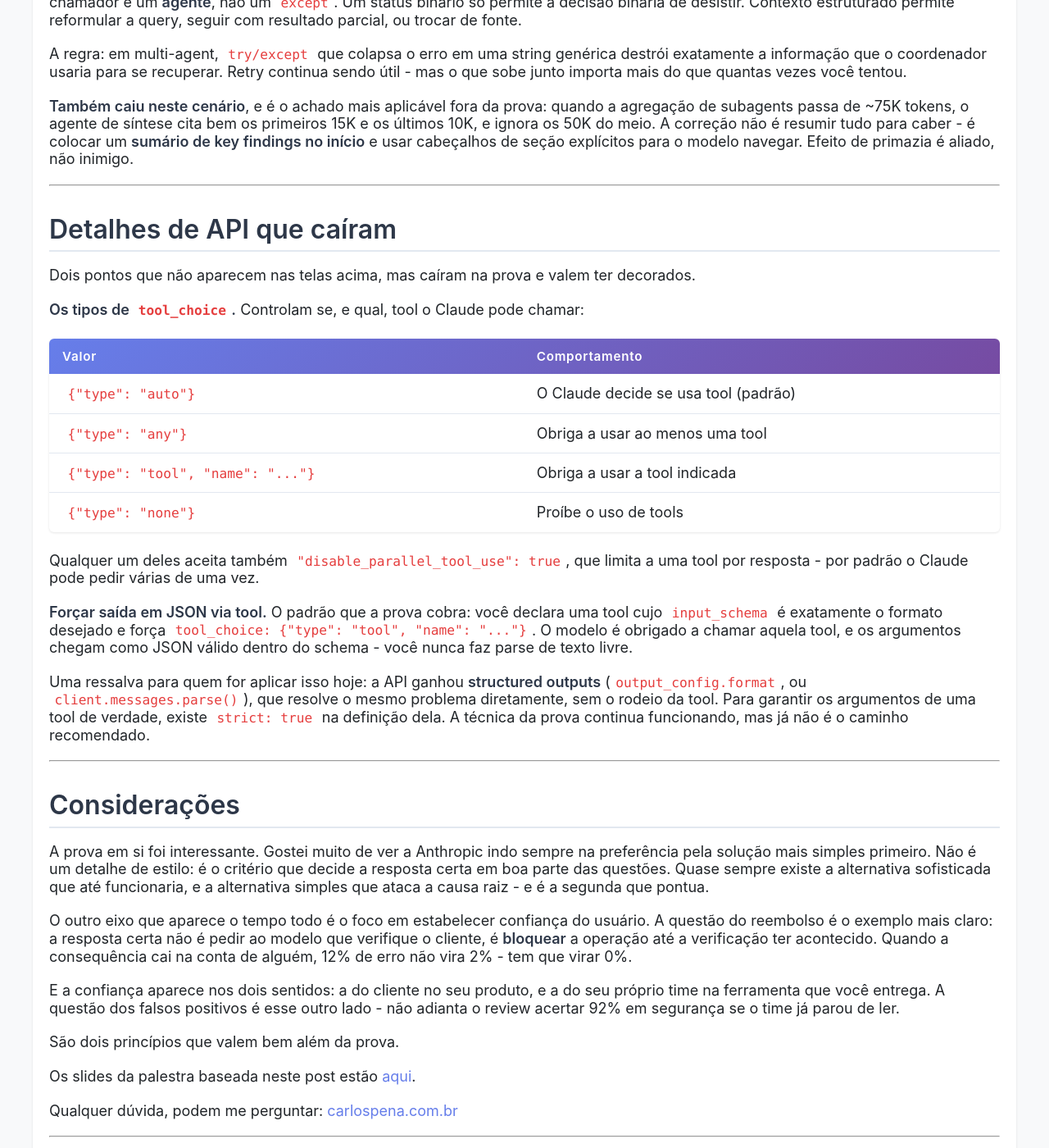
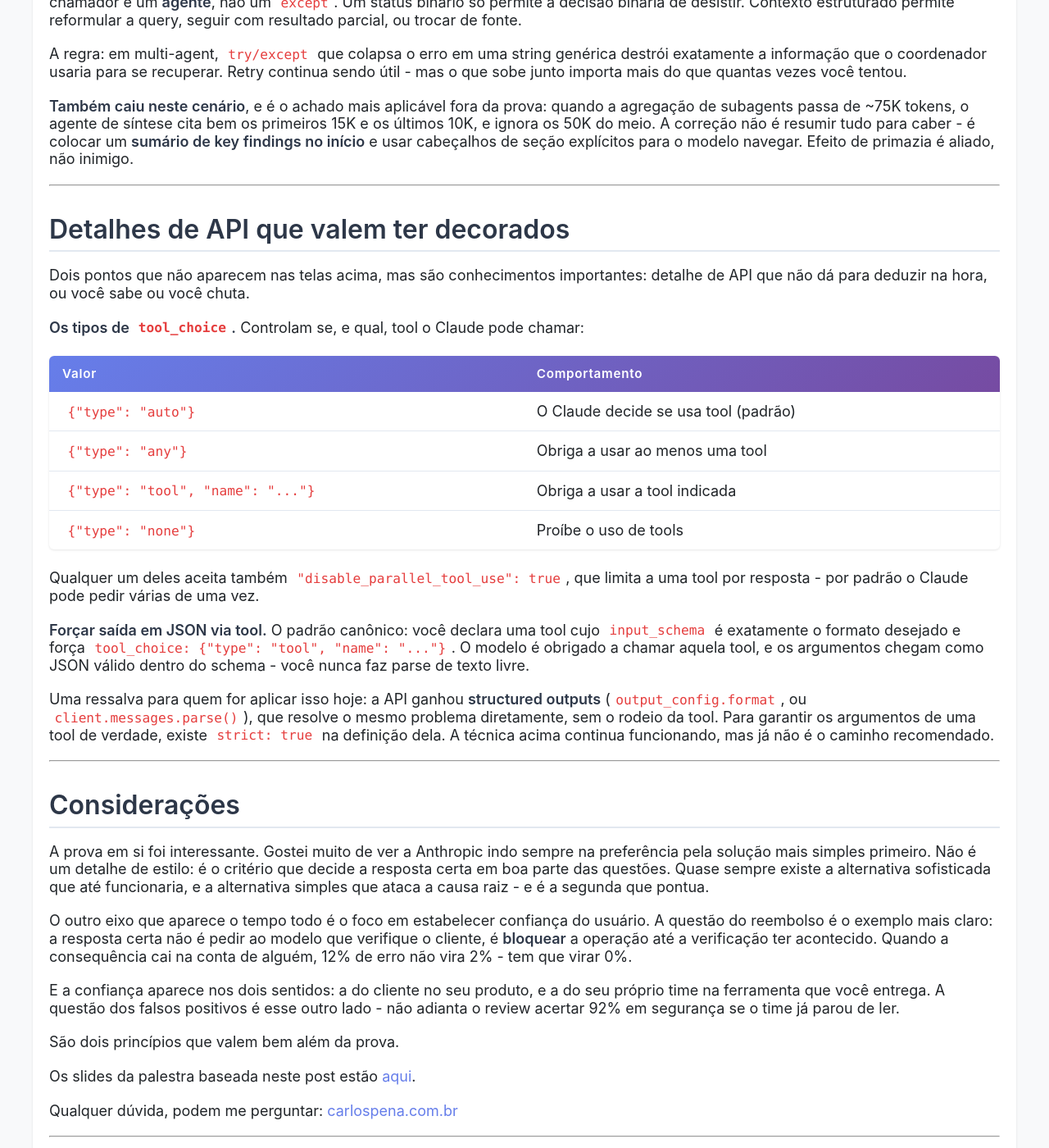
Before and after one commit to CarlosPena00/carlospena00.github.io, a Jekyll site: the page built from _posts/2026-08-15-anthropic-developer-certification.md, in a window 1280 px wide and 1400 px high, scrolled down 15849 px. Shown: the whole window at 82% size. Built offline with Jekyll 4.4.1, drawn with Linux system fonts in a browser that asks for light colours.

Commit message:
docs(blog): Update API details section for clarity and accuracy

```diff
--- a/_posts/2026-08-15-anthropic-developer-certification.md
+++ b/_posts/2026-08-15-anthropic-developer-certification.md
@@ -503,9 +503,9 @@ para o modelo navegar. Efeito de primazia é aliado, não inimigo.
 
 ---
 
-## Detalhes de API que caíram
+## Detalhes de API que valem ter decorados
 
-Dois pontos que não aparecem nas telas acima, mas caíram na prova e valem ter decorados.
+Dois pontos que não aparecem nas telas acima, mas são conhecimentos importantes: detalhe de API que não dá para deduzir na hora, ou você sabe ou você chuta.
 
 **Os tipos de `tool_choice`.** Controlam se, e qual, tool o Claude pode chamar:
 
@@ -519,7 +519,7 @@ Dois pontos que não aparecem nas telas acima, mas caíram na prova e valem ter
 Qualquer um deles aceita também `"disable_parallel_tool_use": true`, que limita a uma
 tool por resposta - por padrão o Claude pode pedir várias de uma vez.
 
-**Forçar saída em JSON via tool.** O padrão que a prova cobra: você declara uma tool cujo
+**Forçar saída em JSON via tool.** O padrão canônico: você declara uma tool cujo
 `input_schema` é exatamente o formato desejado e força
 `tool_choice: {"type": "tool", "name": "..."}`. O modelo é obrigado a chamar aquela tool,
 e os argumentos chegam como JSON válido dentro do schema - você nunca faz parse de texto
@@ -528,7 +528,7 @@ livre.
 Uma ressalva para quem for aplicar isso hoje: a API ganhou **structured outputs**
 (`output_config.format`, ou `client.messages.parse()`), que resolve o mesmo problema
 diretamente, sem o rodeio da tool. Para garantir os argumentos de uma tool de verdade,
-existe `strict: true` na definição dela. A técnica da prova continua funcionando, mas já
+existe `strict: true` na definição dela. A técnica acima continua funcionando, mas já
 não é o caminho recomendado.
 
 ---
```
